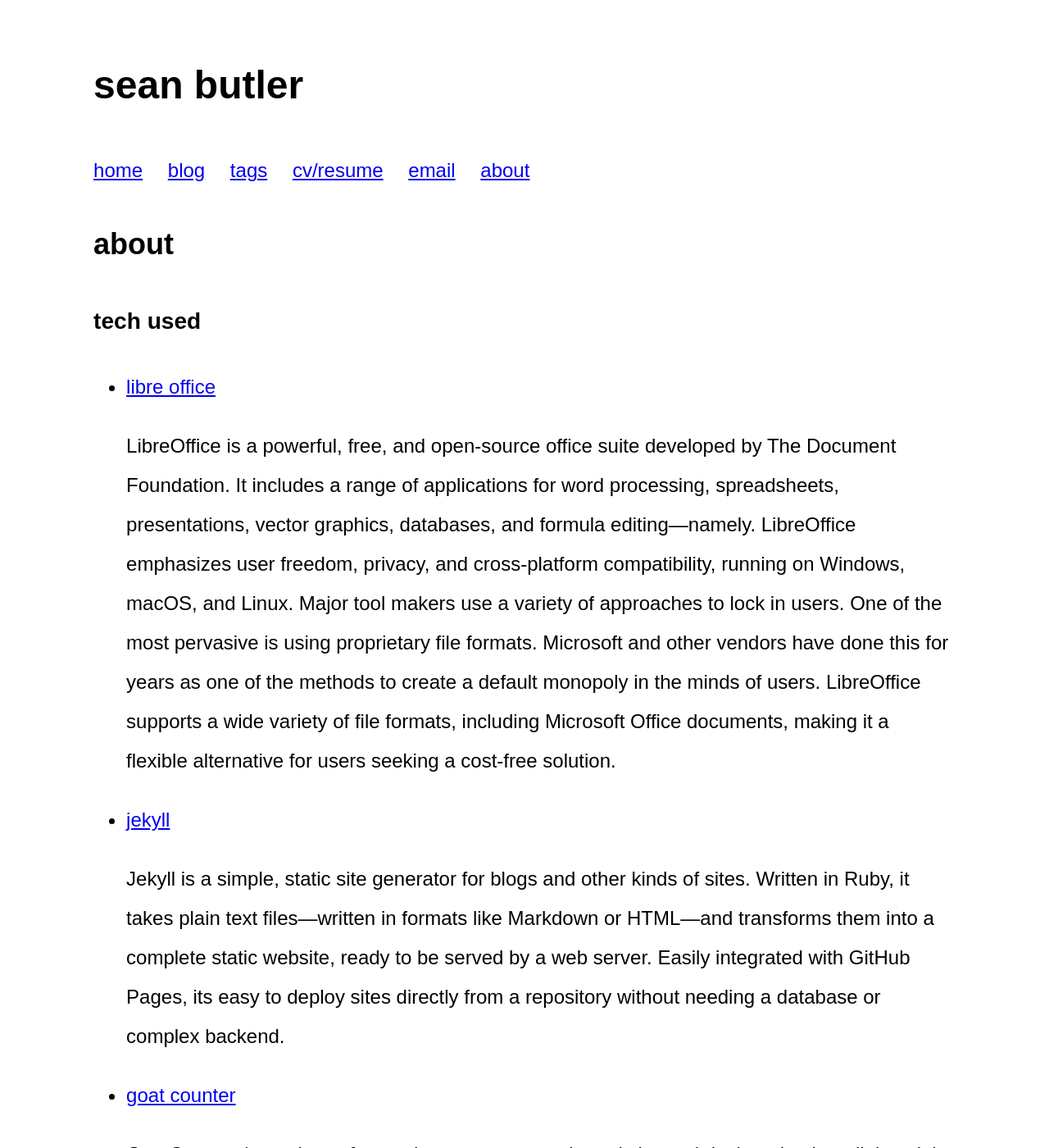
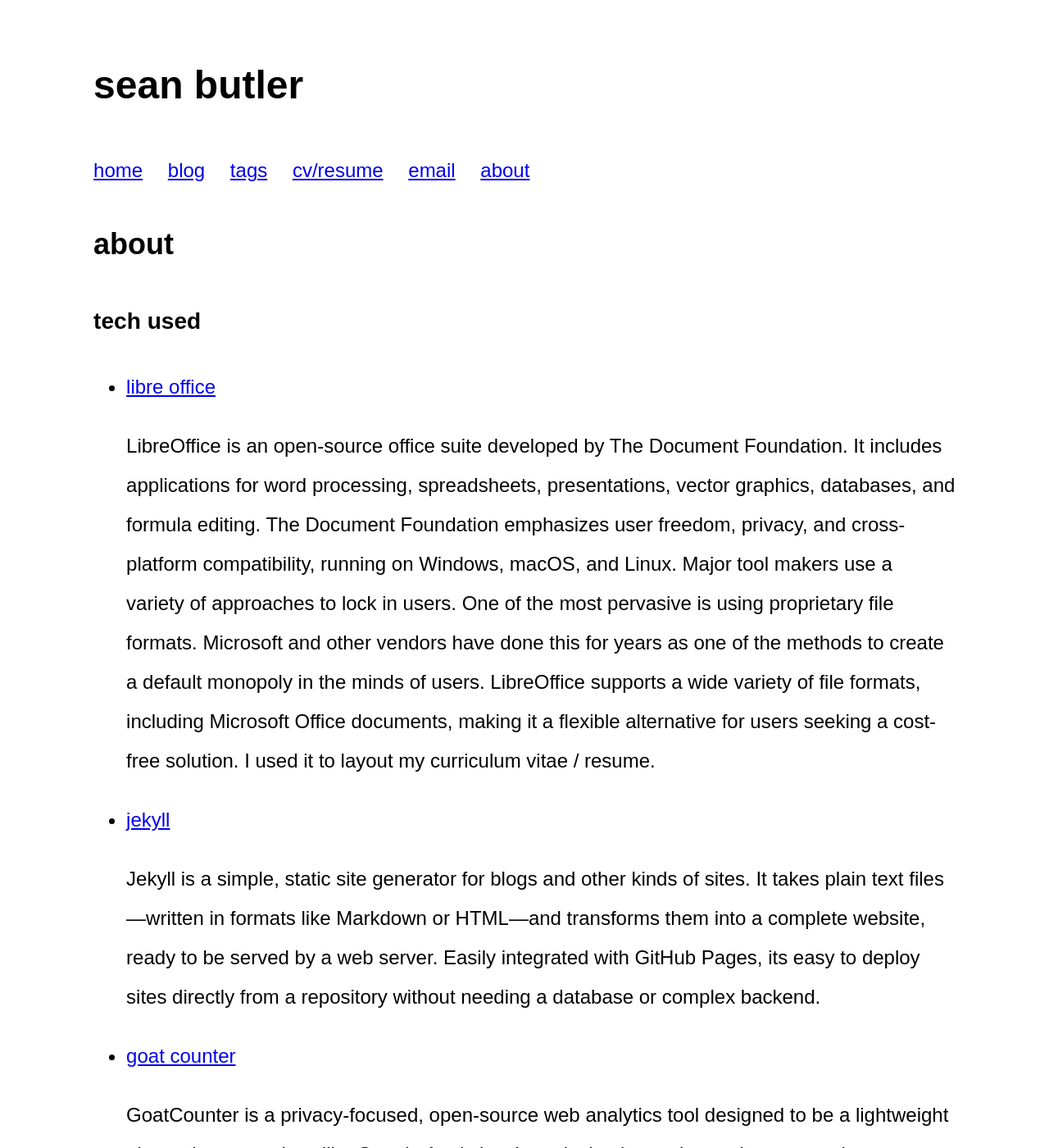
Before and after one commit to seanbutler/www.seanbutler.net, a Jekyll site: the page built from about.html, in a window 1280 px wide and 1400 px high. Shown: the whole window at 82% size. Built offline with Jekyll 4.4.1, drawn with Linux system fonts in a browser that asks for light colours.

Commit message:
tweaked tech language

```diff
--- a/_data/tech_used.yml
+++ b/_data/tech_used.yml
@@ -1,10 +1,10 @@
 - label : libre office
   uri : https://www.libreoffice.org/
-  notes : LibreOffice is a powerful, free, and open-source office suite developed by The Document Foundation. It includes a range of applications for word processing, spreadsheets, presentations, vector graphics, databases, and formula editing—namely. LibreOffice emphasizes user freedom, privacy, and cross-platform compatibility, running on Windows, macOS, and Linux. Major tool makers use a variety of approaches to lock in users. One of the most pervasive is using proprietary file formats. Microsoft and other vendors have done this for years as one of the methods to create a default monopoly in the minds of users. LibreOffice supports a wide variety of file formats, including Microsoft Office documents, making it a flexible alternative for users seeking a cost-free solution.
+  notes : LibreOffice is an open-source office suite developed by The Document Foundation. It includes applications for word processing, spreadsheets, presentations, vector graphics, databases, and formula editing. The Document Foundation emphasizes user freedom, privacy, and cross-platform compatibility, running on Windows, macOS, and Linux. Major tool makers use a variety of approaches to lock in users. One of the most pervasive is using proprietary file formats. Microsoft and other vendors have done this for years as one of the methods to create a default monopoly in the minds of users. LibreOffice supports a wide variety of file formats, including Microsoft Office documents, making it a flexible alternative for users seeking a cost-free solution. I used it to layout my curriculum vitae / resume.
 
 - label :   jekyll
   uri   :   https://jekyllrb.com/
-  notes :   Jekyll is a simple, static site generator for blogs and other kinds of sites. Written in Ruby, it takes plain text files—written in formats like Markdown or HTML—and transforms them into a complete static website, ready to be served by a web server. Easily integrated with GitHub Pages, its easy to deploy sites directly from a repository without needing a database or complex backend.
+  notes :   Jekyll is a simple, static site generator for blogs and other kinds of sites. It takes plain text files—written in formats like Markdown or HTML—and transforms them into a complete website, ready to be served by a web server. Easily integrated with GitHub Pages, its easy to deploy sites directly from a repository without needing a database or complex backend.
 
 - label :   goat counter
   uri   :   https://www.goatcounter.com
```
